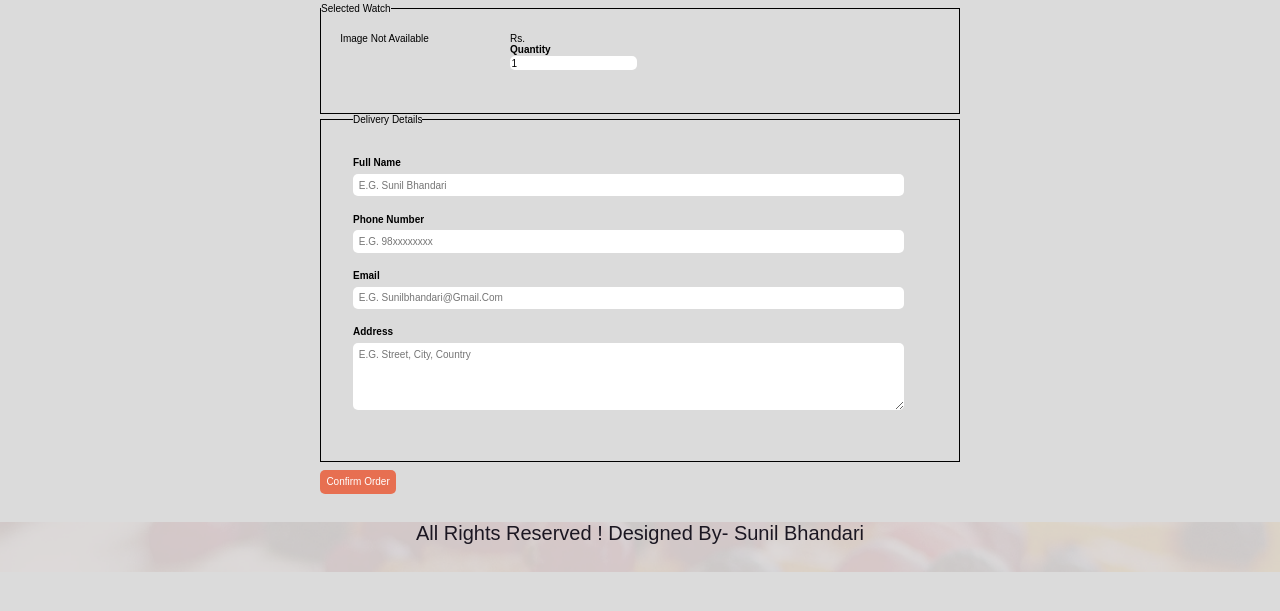
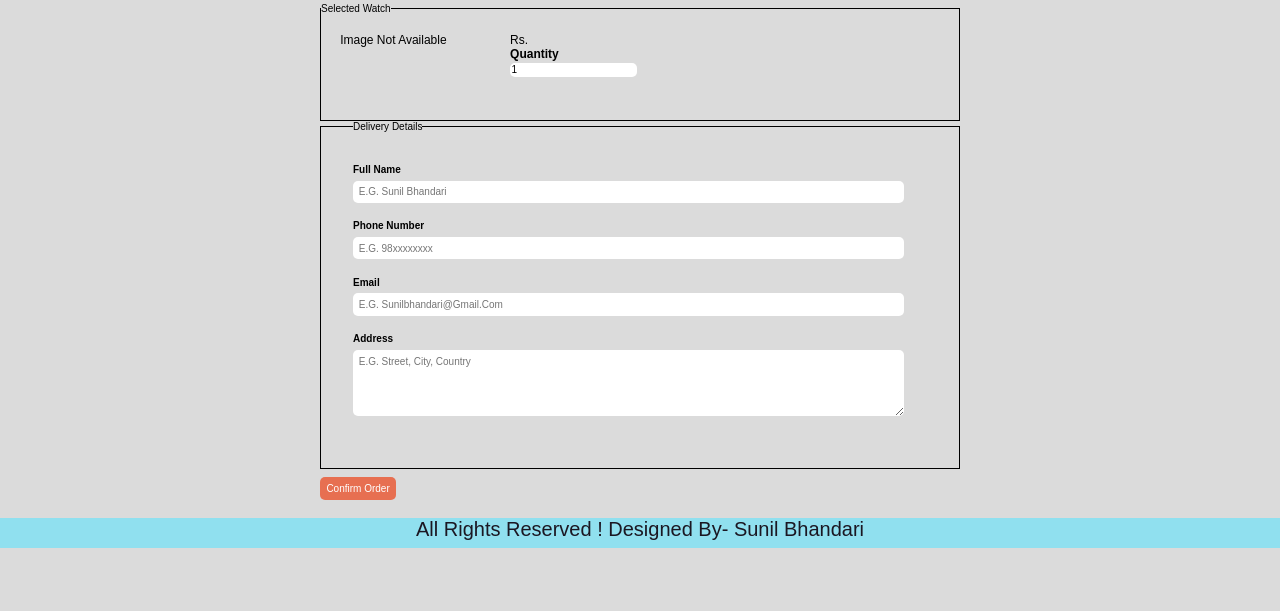
Before and after one commit to sunilbhandari7/watch-shop, a PHP site: page /watchshop/order.php in a window 1280 px wide. Shown: the part 77-688 px from the top of the page. Run offline with PHP 8.4, Linux system fonts and the light colour scheme.

Commit message:
css change

```diff
--- a/css/buy.css
+++ b/css/buy.css
@@ -12,6 +12,7 @@ body{
     width: 100%;
     margin-bottom: 20px;
     padding: 3%;
+    font-size: larger;
 
   }
   .selected-watch-img {
@@ -44,7 +45,8 @@ body{
   }
   .order-label {
     margin-bottom: 1%;
-    font-weight: bold;
+    font-weight: bolder;
+
 
   }
   .btn {
--- a/css/watch-detail.css
+++ b/css/watch-detail.css
@@ -14,6 +14,7 @@
   .star {
     display: flex;
     align-items: center;
+
   }
   .star img {
     width: 100px;
@@ -29,13 +30,13 @@
   .detail-desc {
     text-align: justify;
     margin-bottom: 1%;
-
-    width: 200px;
+    font-size: 13px;
+    width: 300px;
 
 
   }
   .detail-price {
-    font-size: medium;
+    font-size: large;
     color: rgb(111, 107, 107);
     padding-top: 20px;
     padding-bottom: 30px;
--- a/mens.css
+++ b/mens.css
@@ -52,7 +52,7 @@ body{
   color: white;
 }
 .add-to-cart:hover {
-  background-color: yellow;
+  background-color: black;
 }
 .mens-description p {
   margin-left: 13px;
--- a/style.css
+++ b/style.css
@@ -97,8 +97,8 @@ html{
     cursor: pointer;
     background-color: yellow;
 }
-add-to-cart:hover{
-    background-color: blue;
+.add-to-cart:hover{
+    background-color: black
 }
 #menu-bar{
     display: none;
@@ -186,19 +186,18 @@ border-radius: 50%;
 
 
 .footer {
-    background: url(images/backGround.png) no-repeat;
-    background-size: cover;
-    background-position: center center;
+    background-color:#90e0ef;
+
 
 
 }
 .footer .credit{
     font-size: 2rem;
-    margin-top: 2rem;
+    margin-top: 1rem;
     padding-bottom: 2rem;
     color: var(--black);
     text-align: center;
-    height: 50px;
+    height: 30px;
 
 }
 
```
